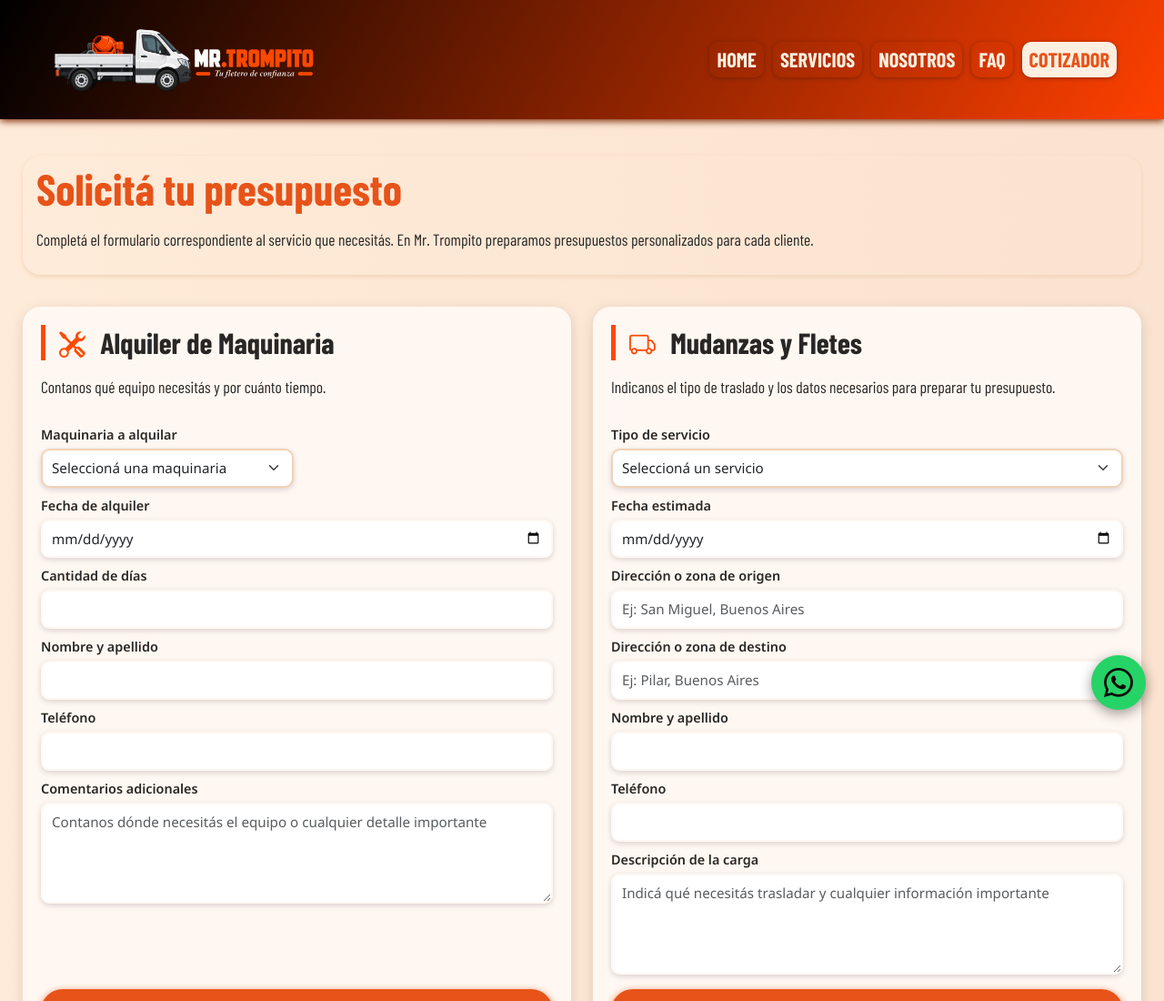
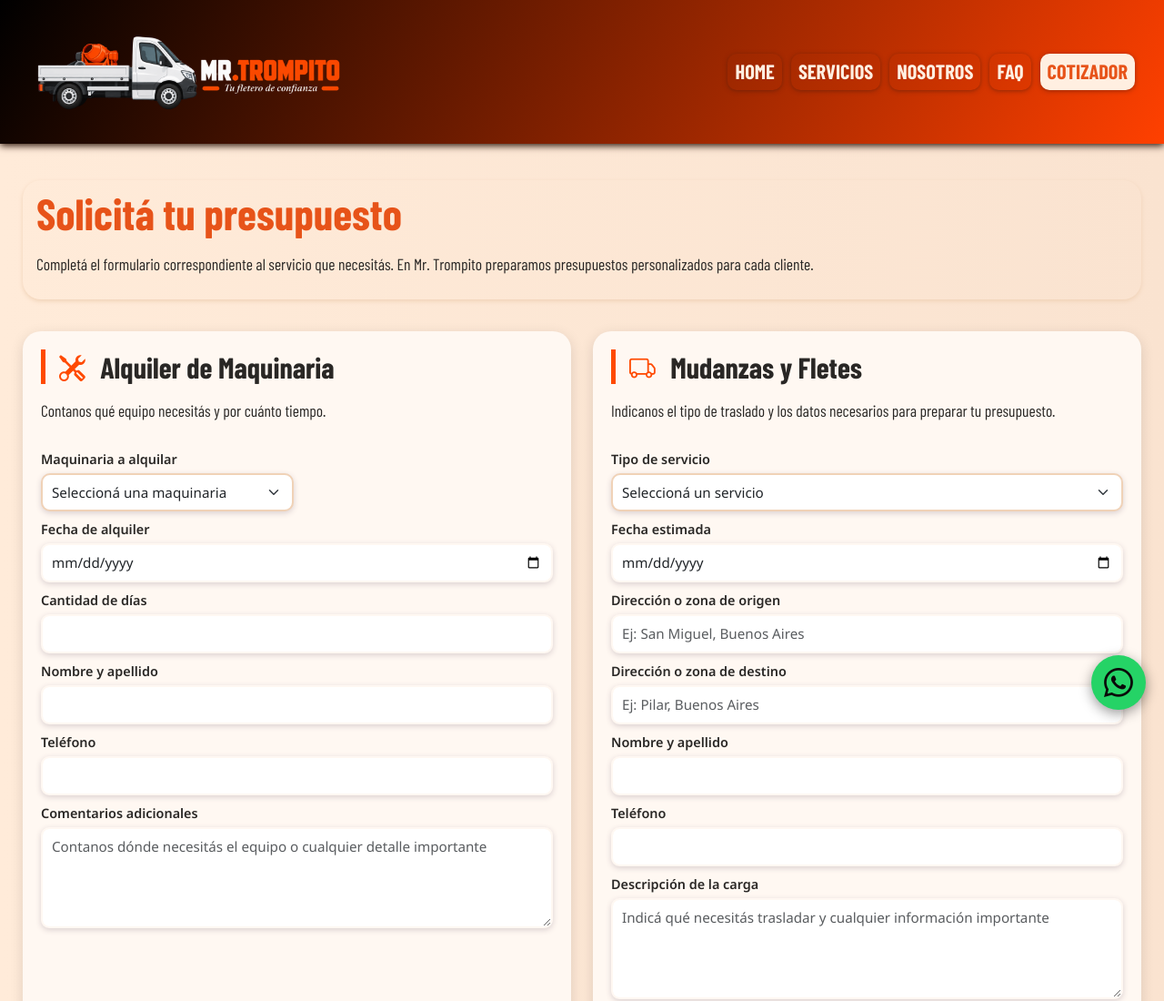
Before and after one commit to agxs-tomassini/Mr-Trompito---Etapa-2, a plain HTML site: page pages/cotizador.html in a window 1280 px wide. Shown: the top 1100 px of the page at 91% size. Drawn offline with nearby package versions, Linux system fonts and the light colour scheme; a web font is replaced by a local one.

Commit message:
modificaciones leves en header/cambio de favicon

```diff
--- a/css/styles.css
+++ b/css/styles.css
@@ -25,14 +25,14 @@ body{
    ======================== */
 
 header{
-    padding: 10px 40px;
-    box-shadow: 0px 2px 8px #782603;
+    padding: 15px 20px;
+    box-shadow: 0px 2px 8px #250d02;
     background: linear-gradient(120deg, #000000, #ff4000);
 }
 
 .logo{
     display: block;
-    width: 300px;
+    width: 350px;
     height: auto;
 }
 
@@ -211,7 +211,7 @@ section{
 h1{
     color: #e75319;
     font-family: "Barlow Condensed", sans-serif;
-    font-size: 2.2rem;
+    font-size: 2.5rem;
     font-weight: 800;
     line-height: 1.1;
     margin-bottom: 15px;
```
Also changed, not shown: pages/cotizador.html (+2 -15 lines), assets/favicon.png.
